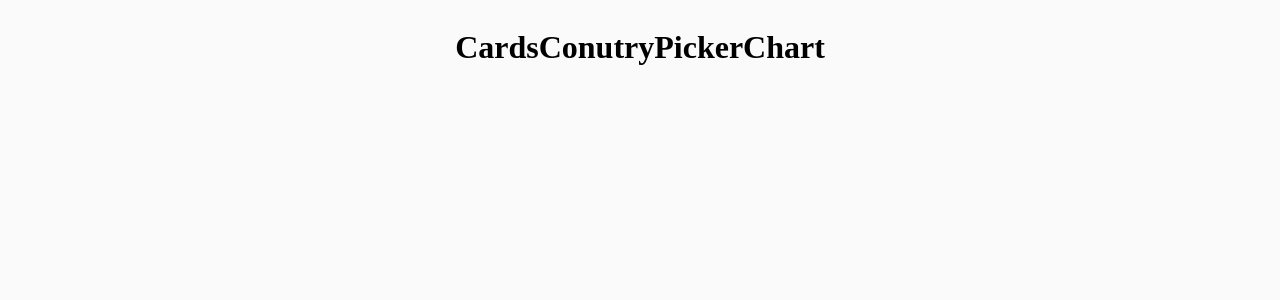
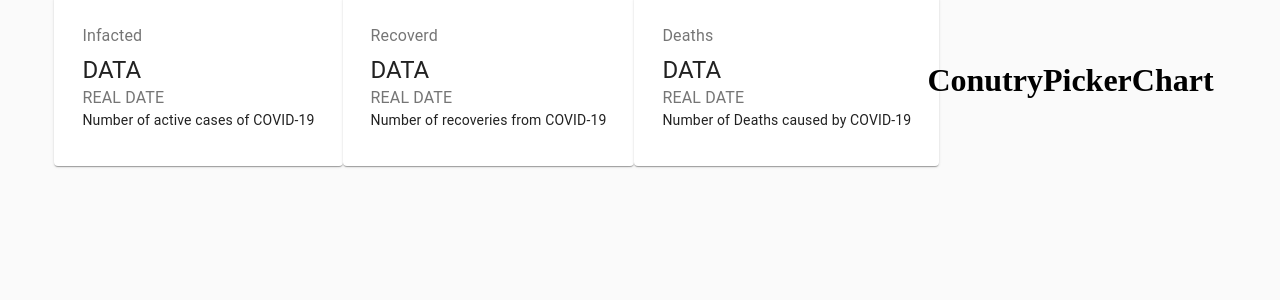
Before and after one commit to Rananjaya/Covid_19_Tracker, a React (Create React App) app: page / in a window 1280 px wide. Shown: the top 300 px of the page. Built offline with nearby package versions, Linux system fonts and the light colour scheme; no server answers.

Commit message:
add 3 card

```diff
--- a/src/Components/Cards/Cards.jsx
+++ b/src/Components/Cards/Cards.jsx
@@ -1,5 +1,6 @@
 import React from 'react';
-import { card,CardContent,Typography,Grid} from '@material-ui/core';
+import { Card,CardContent,Typography,Grid, StylesProvider} from '@material-ui/core';
+import styles from './Cards.module.css';
 
 const Cards = (props) =>{
     console.log("card data",props);
@@ -7,7 +8,37 @@
 
 
     return (
-        <h1>Cards</h1>
+        <div className={styles.container}>
+              <Grid container spacing={3} justify="center">
+                   <Grid item component={Card}>
+                      <CardContent>
+                          <Typography color="textSecondary" gutterBottom>Infacted</Typography>
+                          <Typography variant="h5">DATA</Typography>
+                          <Typography color="textSecondary">REAL DATE</Typography>
+                          <Typography variant="body2">Number of active cases of COVID-19</Typography>
+                      </CardContent>
+                   </Grid>
+
+                   <Grid item component={Card}>
+                      <CardContent>
+                          <Typography color="textSecondary" gutterBottom>Recoverd</Typography>
+                          <Typography variant="h5">DATA</Typography>
+                          <Typography color="textSecondary">REAL DATE</Typography>
+                          <Typography variant="body2">Number of recoveries from COVID-19</Typography>
+                      </CardContent>
+                   </Grid>
+
+                   <Grid item component={Card}>
+                      <CardContent>
+                          <Typography color="textSecondary" gutterBottom>Deaths</Typography>
+                          <Typography variant="h5">DATA</Typography>
+                          <Typography color="textSecondary">REAL DATE</Typography>
+                          <Typography variant="body2">Number of Deaths caused by COVID-19</Typography>
+                      </CardContent>
+                   </Grid>
+                  </Grid>
+
+        </div>
     )
 }
 
```
